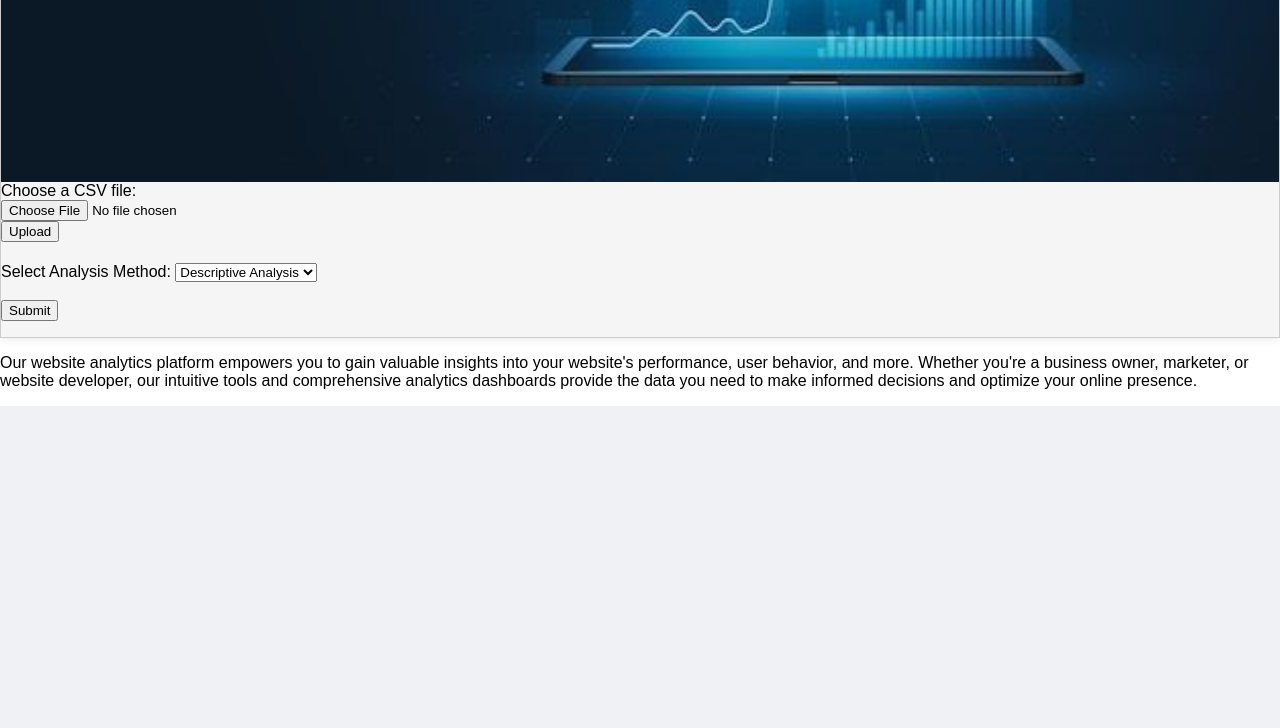
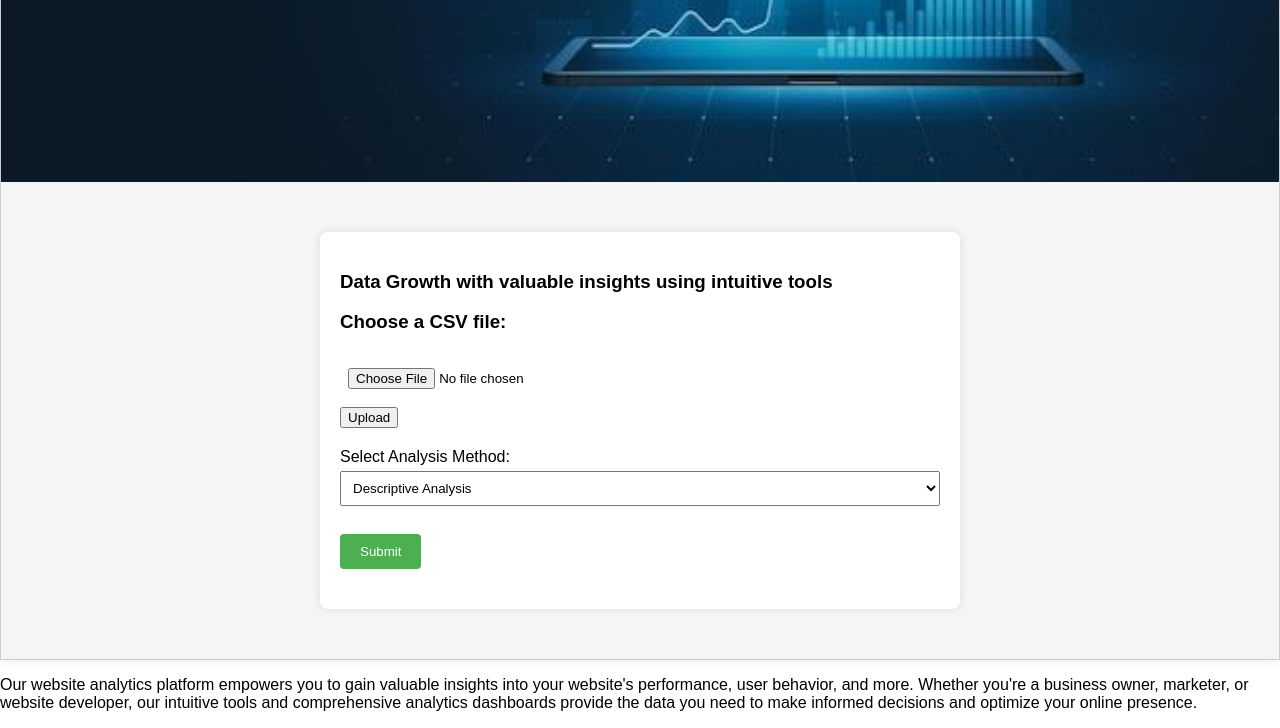
Before and after one commit to Sue609/Analytics, a Flask app: page / in a window 1280 px wide. Shown: the part 507-1235 px from the top of the page. Before the commit the page ends 913 px from the top, so only its background shows below. Run offline with Flask 3, Linux system fonts and the light colour scheme.

Commit message:
designing the analysis container

```diff
--- a/app/static/CSS/main.css
+++ b/app/static/CSS/main.css
@@ -56,3 +56,46 @@
     flex-direction: column;
     justify-content: center;
 }
+
+#analysis {
+    max-width: 600px;
+    margin: 50px auto;
+    background-color: #fff;
+    padding: 20px;
+    border-radius: 8px;
+    box-shadow: 0 0 10px rgba(0, 0, 0, 0.1);
+}
+
+form {
+    margin-bottom: 20px;
+}
+
+label {
+    display: block;
+    margin-bottom: 5px;
+}
+
+input[type="file"],
+select {
+    width: 100%;
+    padding: 8px;
+    margin-bottom: 10px;
+}
+
+button[type="submit"] {
+    background-color: #4CAF50;
+    color: white;
+    padding: 10px 20px;
+    border: none;
+    border-radius: 4px;
+    cursor: pointer;
+}
+
+button[type="submit"]:hover {
+    background-color: #45a049;
+}
+
+h1 {
+    font-size: 24px;
+    margin-bottom: 20px;
+}
--- a/app/templates/main.html
+++ b/app/templates/main.html
@@ -31,8 +31,9 @@
                     </ul>
                 </div>
             </div>
-
+            <div id="analysis-container">
                 <div id="analysis">
+                    <h3>Data Growth with valuable insights using intuitive tools<h3>
                     <form action="/upload" method="post" enctype="multipart/form-data">
                         <label for="file">Choose a CSV file:</label>
                         <br>
@@ -56,6 +57,7 @@
                     {% block content %}{% endblock %}
                 </div>
             </div>
+        </div>
     </body>
 </html>
 
```
Also changed, not shown: app/static/CSS/design.jpg (added). Lines whose indentation alone changed are shown as unchanged.
